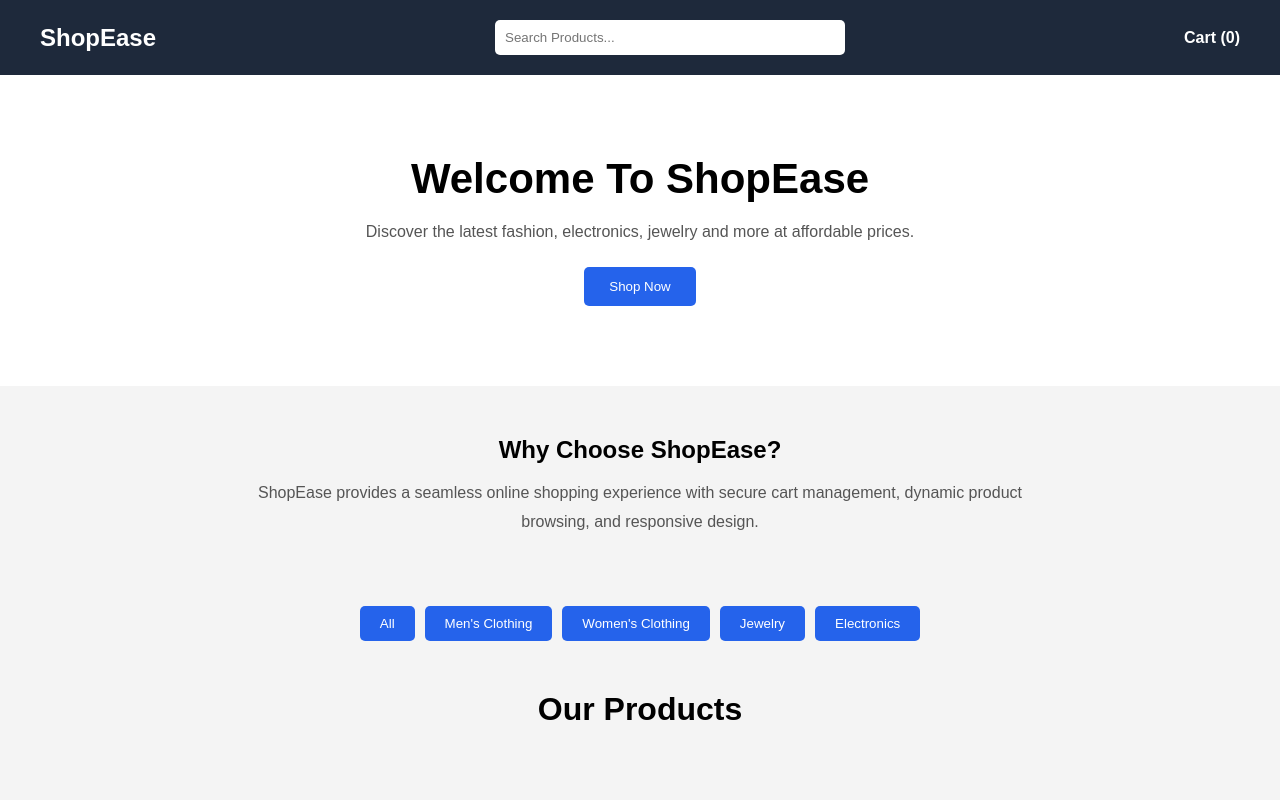
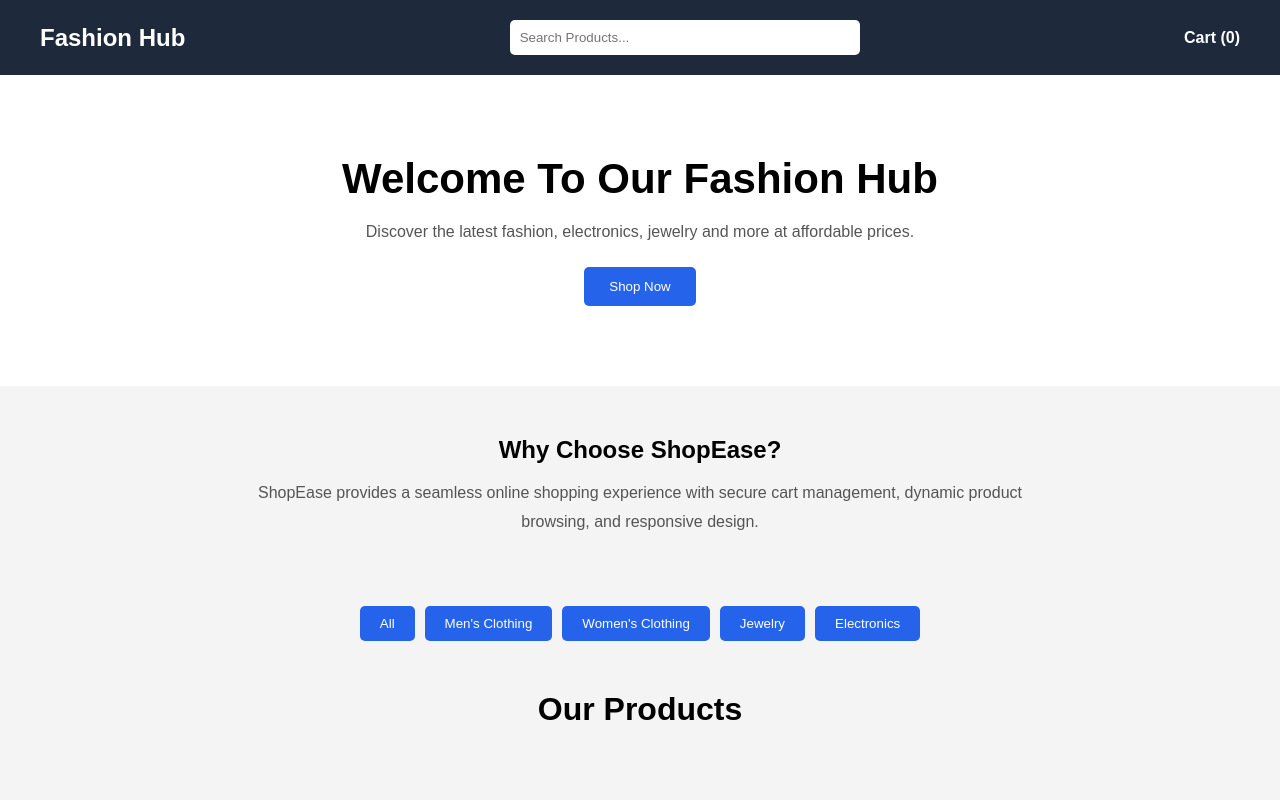
Before and after one commit to chaitanyaa-creator/ShopEase---E-Commerce-Web-Application, a plain HTML site: page index.html in a window 1280 px wide. Shown: the top 800 px of the page. Drawn offline with Linux system fonts and the light colour scheme; no server answers.

Commit message:
Update index.html

```diff
--- a/index.html
+++ b/index.html
@@ -4,7 +4,7 @@
 <head>
     <meta charset="UTF-8">
     <meta name="viewport" content="width=device-width, initial-scale=1.0">
-    <title>ShopEase</title>
+    <title>Fashion Hub</title>
     <link rel="stylesheet" href="index.css">
 </head>
 
@@ -13,7 +13,7 @@
     <!-- Navbar -->
 
     <nav>
-        <h1>ShopEase</h1>
+        <h1>Fashion Hub</h1>
 
         <input
             type="text"
@@ -31,7 +31,7 @@
     <!-- Hero Section -->
 
     <section class="hero">
-        <h2>Welcome To ShopEase</h2>
+        <h2>Welcome To Our Fashion Hub</h2>
 
         <p>
             Discover the latest fashion, electronics,
```
